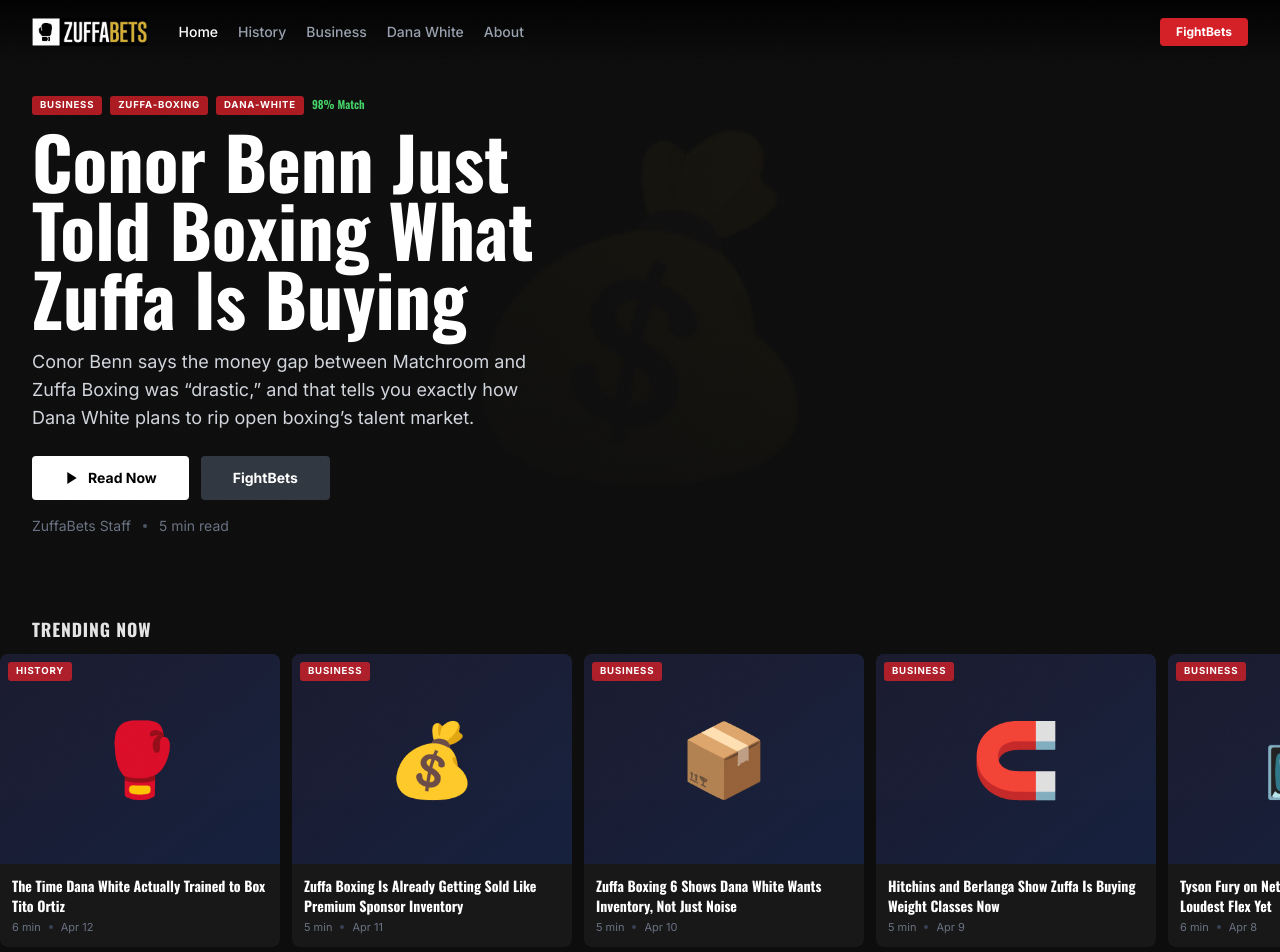
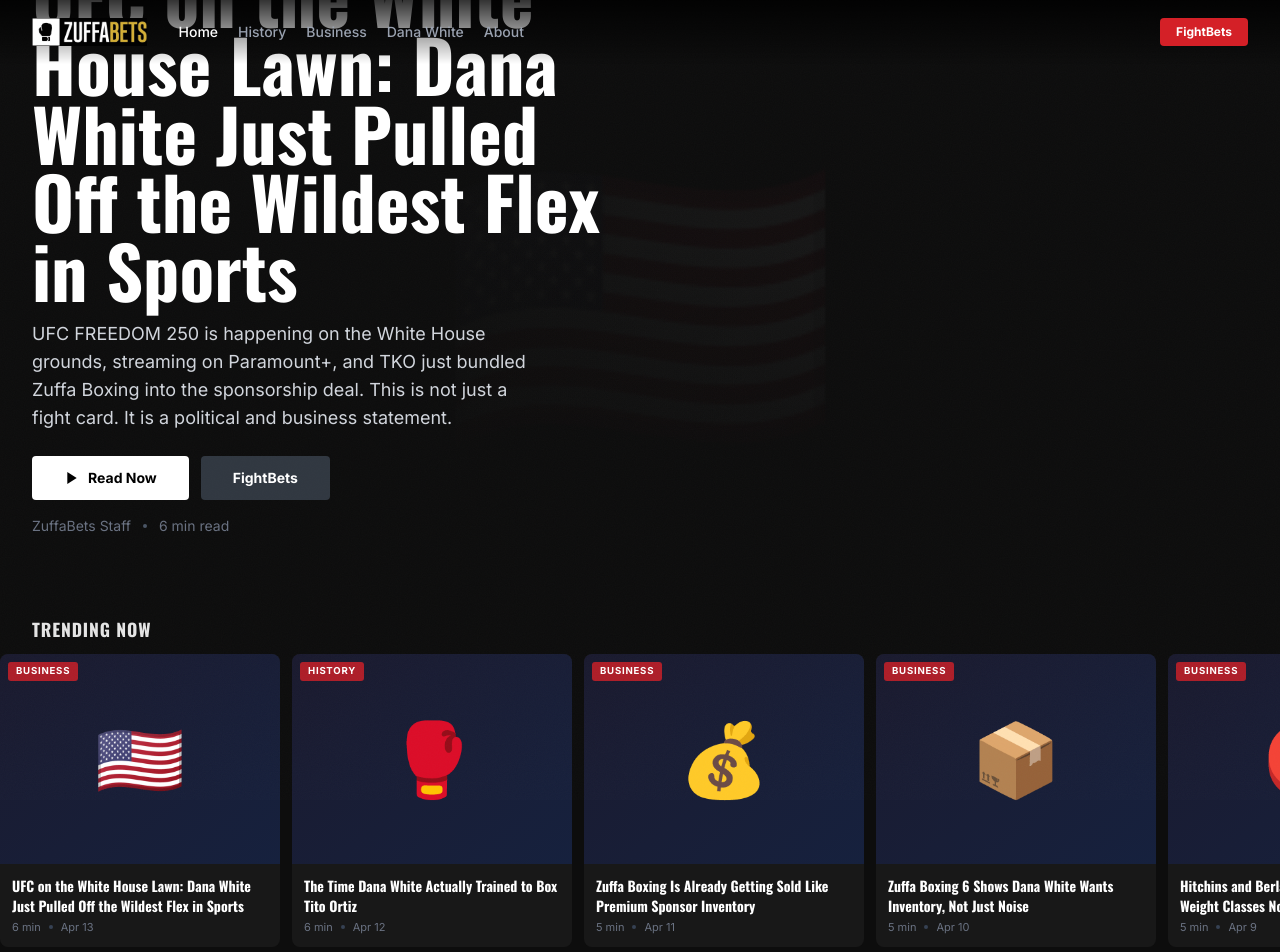
Before and after one commit to fightbets/zuffabets, a React (Vite) app: page /v4 in a window 1280 px wide. Shown: the top 952 px of the page. Built offline with nearby package versions, Linux system fonts and the light colour scheme.

Commit message:
content: add article on UFC FREEDOM 250 at the White House

```diff
--- a/src/content/posts.ts
+++ b/src/content/posts.ts
@@ -13,6 +13,74 @@
 
 export const posts: Post[] = [
   {
+    slug: 'ufc-freedom-250-white-house-paramount-tko',
+    title: 'UFC on the White House Lawn: Dana White Just Pulled Off the Wildest Flex in Sports',
+    subtitle: 'UFC FREEDOM 250 is happening on the White House grounds, streaming on Paramount+, and TKO just bundled Zuffa Boxing into the sponsorship deal. This is not just a fight card. It is a political and business statement.',
+    date: '2026-04-13',
+    author: 'ZuffaBets Staff',
+    tags: ['business', 'politics', 'dana-white'],
+    readTime: '6 min',
+    emoji: '🇺🇸',
+    featured: true,
+    content: `
+Dana White does not do subtle. We all knew that.
+
+But putting an Octagon on the actual lawn of the White House is a level of absurdity and flex that even his biggest critics have to respect.
+
+The news just dropped: **UFC FREEDOM 250** is officially scheduled for **June 14** directly on the **White House grounds**. It will be distributed exclusively in the United States by **Paramount+**, and the entire event is already being monetized as part of a massive new TKO sponsorship deal with **Supersure**.
+
+You read that right. The sport that John McCain once campaigned to ban in 50 states is now setting up shop at the President's house.
+
+## The Greatest Image Rehabilitation in History
+
+If you want to understand how far this sport has come, you just have to look at the location.
+
+Thirty years ago, the UFC was literally illegal in most of the country. Politicians called it "human cockfighting." Cable companies wouldn't carry it.
+
+Now? It is so deeply embedded in the American cultural and political fabric that the United States government is letting Dana White bring the cage to 1600 Pennsylvania Avenue.
+
+This does not happen by accident. It is the culmination of decades of lobbying, relationship building, and Dana White tying himself directly to the political machinery in Washington. Regardless of how you feel about the politics behind it, the business reality is staggering.
+
+The UFC is no longer just a premium sports property. It is a cultural institution with VIP access to the highest levels of power.
+
+## The Supersure Deal and the Zuffa Boxing Angle
+
+The White House spectacle is the shiny object, but the business details underneath it are just as interesting.
+
+The event was confirmed as part of a multiyear sponsorship announcement between **TKO Group Holdings** and **Supersure**. Supersure will receive premium commercial time during UFC FREEDOM 250, but the deal does not stop at the cage.
+
+According to the release, the company's branding will also appear across **Zuffa Boxing** events.
+
+That is the quiet part that matters for the rest of combat sports.
+
+Once again, TKO is using the massive, undeniable gravity of the UFC to pull Zuffa Boxing up the commercial mountain. Supersure didn't just buy into Dana White's boxing project—they bought into the entire TKO combat ecosystem. They bought access to the Octagon at the White House, and as part of the package, Zuffa Boxing gets paid.
+
+## Paramount+ Is the New Combat Pipeline
+
+The other massive detail here is the distribution.
+
+UFC FREEDOM 250 is being distributed exclusively on **Paramount+** in the U.S.
+
+This confirms what has been bubbling under the surface for months: Paramount+ is not playing around with combat sports. They already locked in Zuffa Boxing events for American audiences. Now they are broadcasting a historic UFC card from the White House lawn.
+
+That is how you build a destination.
+
+Fans hate having to figure out which app is showing which fight. By stacking UFC and Zuffa Boxing inventory onto Paramount+, TKO is teaching fans exactly where to go. They are building a habit.
+
+## The ZuffaBets Take
+
+We can argue about the matchups. We can argue about the politics. But we cannot argue about the execution.
+
+Dana White took a dying spectacle that he bought for $2 million and turned it into an operation so powerful that it gets to host an event at the White House.
+
+While boxing promoters are still arguing over who gets to walk out second in an empty arena, Dana White is measuring the South Lawn for an Octagon and bundling nicotine and insurance sponsorships across multiple fight promotions.
+
+UFC FREEDOM 250 isn't just a fight night. It is Dana White telling the rest of the sports world that the UFC plays by completely different rules.
+
+And honestly? He is right.
+`
+  },
+  {
     slug: 'dana-white-tito-ortiz-boxing-match',
     title: 'The Time Dana White Actually Trained to Box Tito Ortiz',
     subtitle: 'In 2007, the president of the UFC and his biggest star hated each other so much they agreed to a sanctioned boxing match. Dana White trained for months. Tito Ortiz didn\'t show up.',
```
